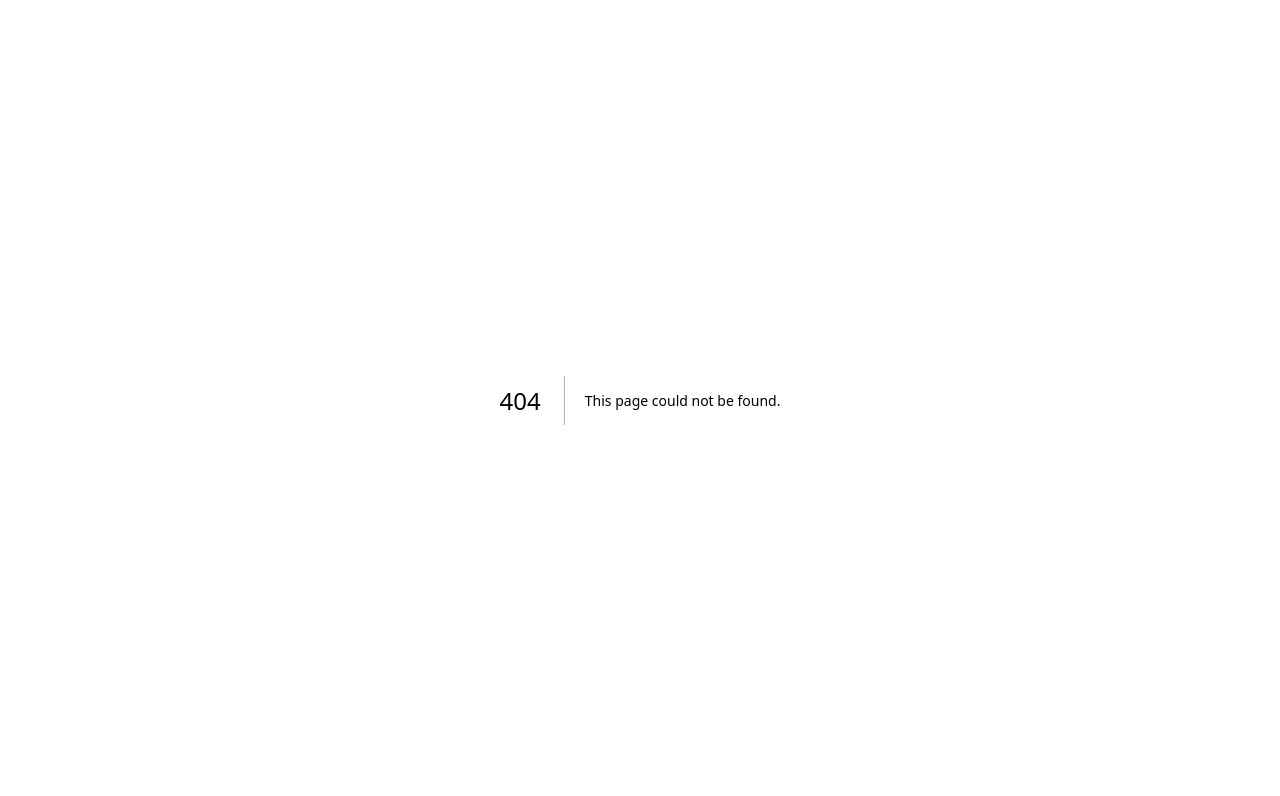
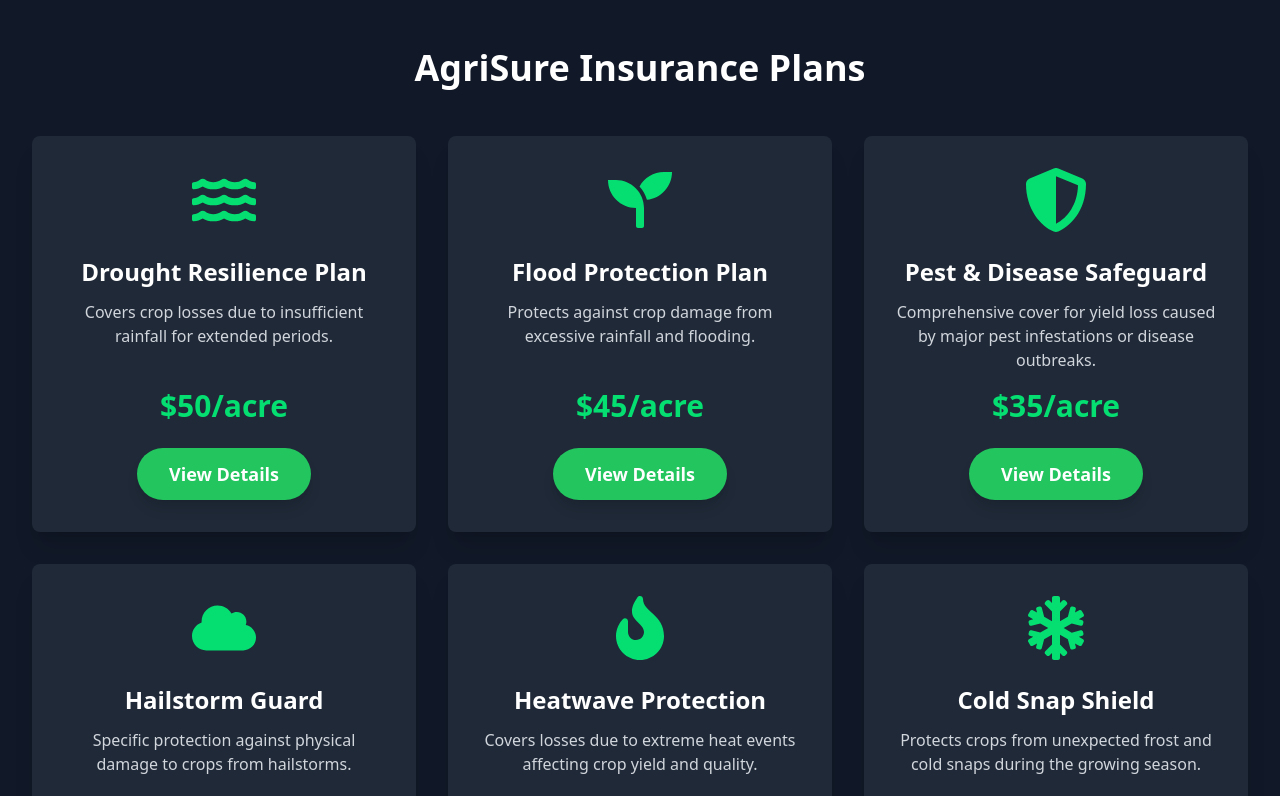
Before and after one commit to Yashraghuvans/AgriSure, a Next.js app: page /insurances in a window 1280 px wide. Before the commit this address had no page. Shown: the top 796 px of the page. Built offline with nearby package versions, Linux system fonts and the light colour scheme.

Commit message:
Create page.js

```diff
--- /dev/null
+++ b/app/insurances/page.js
@@ -0,0 +1,133 @@
+import Link from 'next/link';
+import { FaShieldAlt, FaSeedling, FaWater, FaCloud, FaChartBar, FaFire, FaSnowflake, FaBug, FaLeaf } from 'react-icons/fa';
+
+const dummyInsurances = [
+	{
+		id: 'plan-1',
+		name: 'Drought Resilience Plan',
+		description:
+			'Covers crop losses due to insufficient rainfall for extended periods.',
+		price: '$50/acre',
+		icon: FaWater,
+	},
+	{
+		id: 'plan-2',
+		name: 'Flood Protection Plan',
+		description:
+			'Protects against crop damage from excessive rainfall and flooding.',
+		price: '$45/acre',
+		icon: FaSeedling,
+	},
+	{
+		id: 'plan-3',
+		name: 'Pest & Disease Safeguard',
+		description:
+			'Comprehensive cover for yield loss caused by major pest infestations or disease outbreaks.',
+		price: '$35/acre',
+		icon: FaShieldAlt,
+	},
+	{
+		id: 'plan-4',
+		name: 'Hailstorm Guard',
+		description:
+			'Specific protection against physical damage to crops from hailstorms.',
+		price: '$20/acre',
+		icon: FaCloud,
+	},
+	{
+		id: 'plan-5',
+		name: 'Heatwave Protection',
+		description:
+			'Covers losses due to extreme heat events affecting crop yield and quality.',
+		price: '$30/acre',
+		icon: FaFire,
+	},
+	{
+		id: 'plan-6',
+		name: 'Cold Snap Shield',
+		description:
+			'Protects crops from unexpected frost and cold snaps during the growing season.',
+		price: '$28/acre',
+		icon: FaSnowflake,
+	},
+	{
+		id: 'plan-7',
+		name: 'Multi-Peril Crop Insurance',
+		description:
+			'Comprehensive plan covering drought, flood, pests, and diseases in one package.',
+		price: '$60/acre',
+		icon: FaShieldAlt,
+	},
+	{
+		id: 'plan-8',
+		name: 'Livestock Loss Cover',
+		description:
+			'Insurance for livestock loss due to disease, weather, or accidents.',
+		price: '$40/animal',
+		icon: FaLeaf,
+	},
+	{
+		id: 'plan-9',
+		name: 'Market Price Guarantee',
+		description:
+			'Protects farmers against sudden drops in market prices for their crops.',
+		price: '$15/acre',
+		icon: FaChartBar,
+	},
+	{
+		id: 'plan-10',
+		name: 'Insect Outbreak Cover',
+		description:
+			'Covers losses from severe insect outbreaks not controlled by standard measures.',
+		price: '$25/acre',
+		icon: FaBug,
+	},
+];
+
+export default function InsurancesPage() {
+	return (
+		<div className="min-h-screen bg-[#111827] py-12 px-4 sm:px-6 lg:px-8">
+			<div className="max-w-7xl mx-auto">
+				<h1 className="text-4xl font-bold text-center text-white mb-12">
+					AgriSure Insurance Plans
+				</h1>
+
+				<div className="grid grid-cols-1 md:grid-cols-2 lg:grid-cols-3 gap-8">
+					{dummyInsurances.map((plan) => (
+						<div
+							key={plan.id}
+							className="bg-[#1f2937] rounded-lg shadow-xl p-8 flex flex-col items-center text-center transition-transform transform hover:scale-105 duration-300"
+						>
+							{plan.icon && (
+								<plan.icon className="h-16 w-16 text-green-400 mb-6" />
+							)}
+							<h2 className="text-2xl font-semibold text-white mb-3">
+								{plan.name}
+							</h2>
+							<p className="text-gray-300 mb-4 flex-grow">
+								{plan.description}
+							</p>
+							<p className="text-3xl font-bold text-green-400 mb-6">
+								{plan.price}
+							</p>
+							<Link href={`/insurances/${plan.id}`} passHref>
+								<button className="btn-green w-full sm:w-auto text-base md:text-lg">
+									View Details
+								</button>
+							</Link>
+						</div>
+					))}
+				</div>
+
+				<div className="mt-12 text-center">
+					<Link
+						href="/"
+						className="font-medium text-green-400 hover:text-green-300"
+					>
+						&rarr; Back to Home Page
+					</Link>
+				</div>
+			</div>
+		</div>
+	);
+}
```
